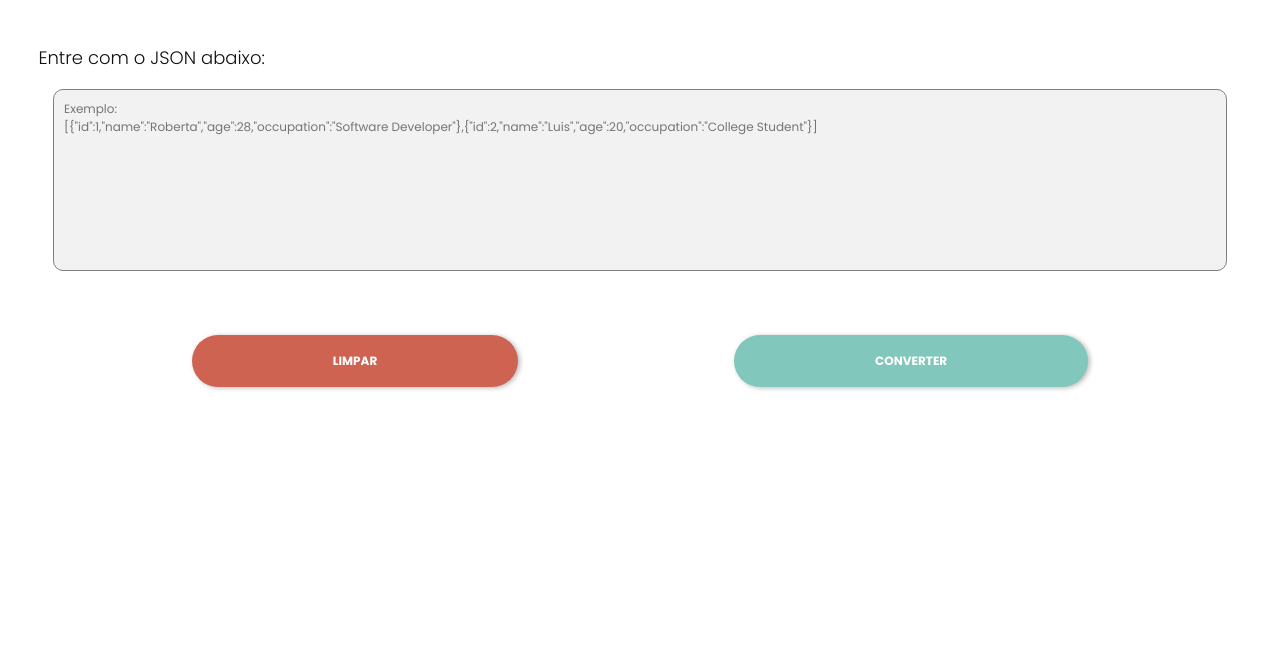
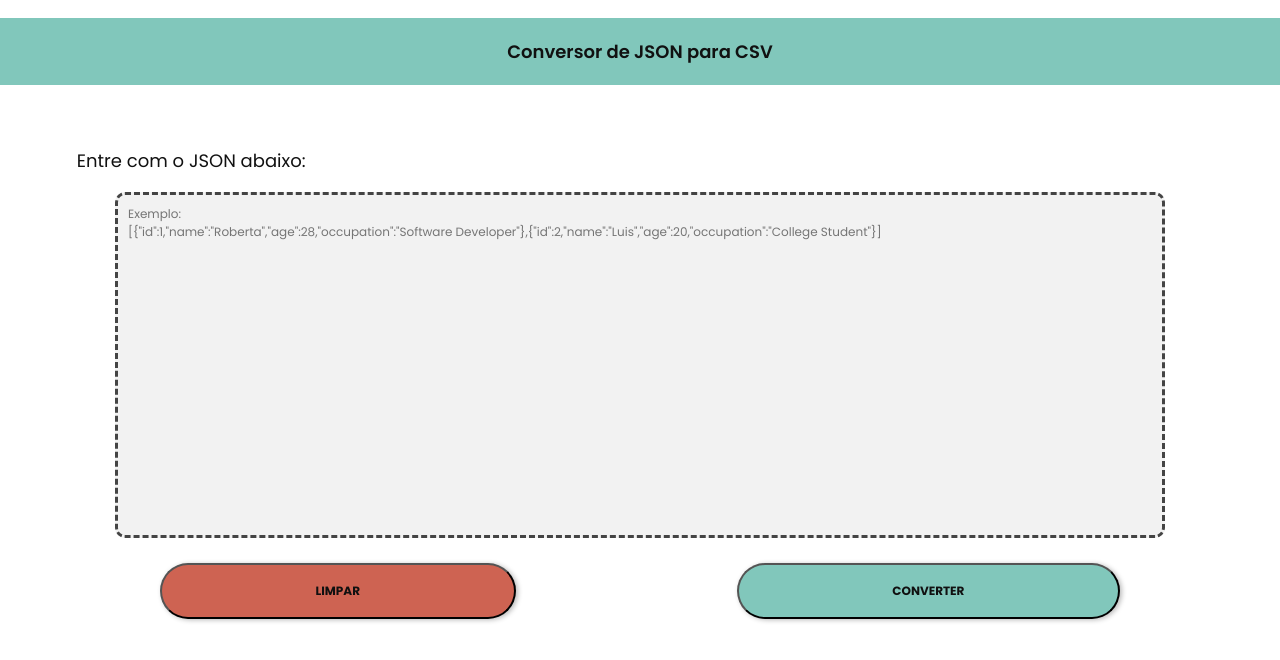
Before and after one commit to rodrpaivac/json2csv, a React (Create React App) app: page / in a window 1280 px wide. Shown: the top 660 px of the page. Built offline with nearby package versions, Linux system fonts and the light colour scheme.

Commit message:
layout adjustments

```diff
--- a/src/components/Button/styles.ts
+++ b/src/components/Button/styles.ts
@@ -2,18 +2,17 @@ import styled from "styled-components";
 import { ContainerProps } from "./types";
 
 export const Container = styled.button<ContainerProps>`
-  padding: 5px 11vw;
+  padding: 5px 12vw;
   display: flex;
   justify-content: center;
   align-items: center;
-  border: 0px solid #222;
   box-shadow: 2px 1px 5px #bababa;
   border-radius: 30px;
   background: ${({ background }) => background};
 `;
 
 export const Label = styled.p`
-  color: #ffffff;
+  color: #101010;
   font-family: Poppins-Bold;
   font-size: 12px;
 `;
--- a/src/components/Input/styles.ts
+++ b/src/components/Input/styles.ts
@@ -10,8 +10,8 @@ export const Container = styled.div`
 
 export const TextInput = styled.textarea`
   background: #f2f2f2;
-  width: 90vw;
-  height: 20vh;
+  width: 80vw;
+  height: 40vh;
   border-radius: 10px;
   color: #111;
   resize: none;
@@ -20,7 +20,7 @@ export const TextInput = styled.textarea`
 
   font-family: Poppins-Regular;
   font-size: 12px;
-  border: 1px solid gray;
+  border: 3px dashed #444;
 `;
 
 export const Header = styled.div`
@@ -29,8 +29,8 @@ export const Header = styled.div`
 
 export const Title = styled.p`
   color: #111;
-  padding-left: 3vw;
-  font-family: Poppins-Light;
+  padding-left: 6vw;
+  font-family: Poppins-Regular;
   font-size: 18px;
 `;
 
@@ -38,6 +38,6 @@ export const ButtonContainer = styled.div`
   display: flex;
   flex-direction: row;
   justify-content: space-between;
-  width: 70vw;
-  padding: 5vw 0px;
+  width: 75vw;
+  margin-top: 25px;
 `;
--- a/src/components/Output/styles.ts
+++ b/src/components/Output/styles.ts
@@ -1,7 +1,6 @@
 import styled from "styled-components";
 
 export const Container = styled.div`
-  padding: 2vw;
   display: flex;
   justify-content: center;
   flex-direction: column;
@@ -10,8 +9,8 @@ export const Container = styled.div`
 
 export const TextOutput = styled.textarea`
   background: #f2f2f2;
-  width: 90vw;
-  height: 20vh;
+  width: 80vw;
+  height: 40vh;
   border-radius: 10px;
   color: #111;
   resize: none;
@@ -20,7 +19,7 @@ export const TextOutput = styled.textarea`
 
   font-family: Poppins-Regular;
   font-size: 12px;
-  border: 1px solid #222;
+  border: 3px dashed #444;
 `;
 
 export const Header = styled.div`
@@ -29,8 +28,7 @@ export const Header = styled.div`
 
 export const Title = styled.p`
   color: #111;
-  padding-left: 3vw;
-
-  font-family: Poppins-Light;
+  padding-left: 6vw;
+  font-family: Poppins-Regular;
   font-size: 18px;
 `;
--- a/src/screens/Home/index.tsx
+++ b/src/screens/Home/index.tsx
@@ -3,7 +3,7 @@ import Input from "../../components/Input";
 import Output from "../../components/Output";
 import { jsonToCsv } from "../../utils/JsonToCsv";
 
-import { Container } from "./styles";
+import { Container, Header, Title } from "./styles";
 
 const Home: React.FC = () => {
   const [json, setJson] = useState<string>("");
@@ -35,6 +35,9 @@ const Home: React.FC = () => {
 
   return (
     <Container>
+      <Header>
+        <Title>Conversor de JSON para CSV</Title>{" "}
+      </Header>
       <Input
         onChange={onChange}
         value={json}
--- a/src/screens/Home/styles.ts
+++ b/src/screens/Home/styles.ts
@@ -12,3 +12,17 @@ export const Container = styled.div``;
 //     display: flex;
 //   }
 // `;
+
+export const Header = styled.div`
+  width: 100vw;
+  background: #81c7bb;
+`;
+
+export const Title = styled.p`
+  color: #111;
+  padding-left: 3vw;
+  font-family: Poppins-SemiBold;
+  font-size: 18px;
+  padding: 20px;
+  text-align: center;
+`;
```
Also changed, not shown: 7 other files (tests, documents, lock files or other folders).
